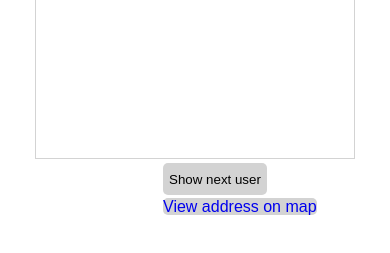
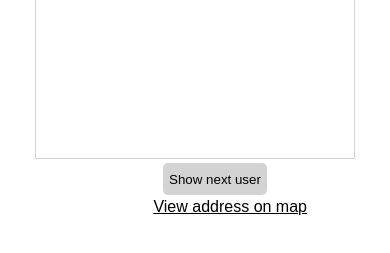
Before and after one commit to tshepoR/frontEndTestSolution, a plain HTML site: page Index.html in a window 390 px wide. Shown: the part 197-450 px from the top of the page. Drawn offline with Linux system fonts and the light colour scheme; no server answers.

Commit message:
initial commit

```diff
--- a/Index.css
+++ b/Index.css
@@ -95,7 +95,11 @@ body {
     height: 32px;
     cursor: pointer;
     margin-top: 4px;
-    margin-left: 50%;
+    margin-left: 44%;
+}
+a{
+    text-decoration: underline;
+    color: black;
 }
 @media(max-width:900px){
     .contentDiv .c-card .tab-row{
@@ -118,7 +122,8 @@ body {
     .button{
         margin-left: 40%
     }
+    a{
+    display: inline-block;
+    margin-left: 37%;
+    }
 }
-a{
-    text-decoration: none;
-}
--- a/Index.html
+++ b/Index.html
@@ -29,7 +29,7 @@
 
         </div>
         <button data-bind="click:showNextUser" class="button">Show next user</button>
-        <a class="button" href="Maps.html" target="_black">View address on map</a>
+        <a  href="Maps.html" target="_black">View address on map</a>
     </div>
     <script src="js/knockout.js"></script>
     <script src="Index.js"></script>
--- a/Index.js
+++ b/Index.js
@@ -1,5 +1,5 @@
 //Get random users, let's keep it easy and use fetch javascript method and use lightWeiht knockout Js libray,
-//angular or reactJs would be over kill for this solution.
+//angular or reactJs would be overkill for this solution.
 
 class User{
     constructor(){
@@ -9,10 +9,11 @@ class User{
         this.userPictureUrl=ko.observable();
         this.headTitle=ko.observable();
         this.isOnload=ko.observable(false);
+        this.randomUserUrl = ko.observable('https://randomuser.me/api/');
     }
     getRandomUsers =()=>{
 
-     fetch('https://randomuser.me/api/')
+     fetch(this.randomUserUrl())
     .then((res)=> {
         return res.json();
     })
```
Also changed, not shown: Maps.html (+3 -2 lines).
